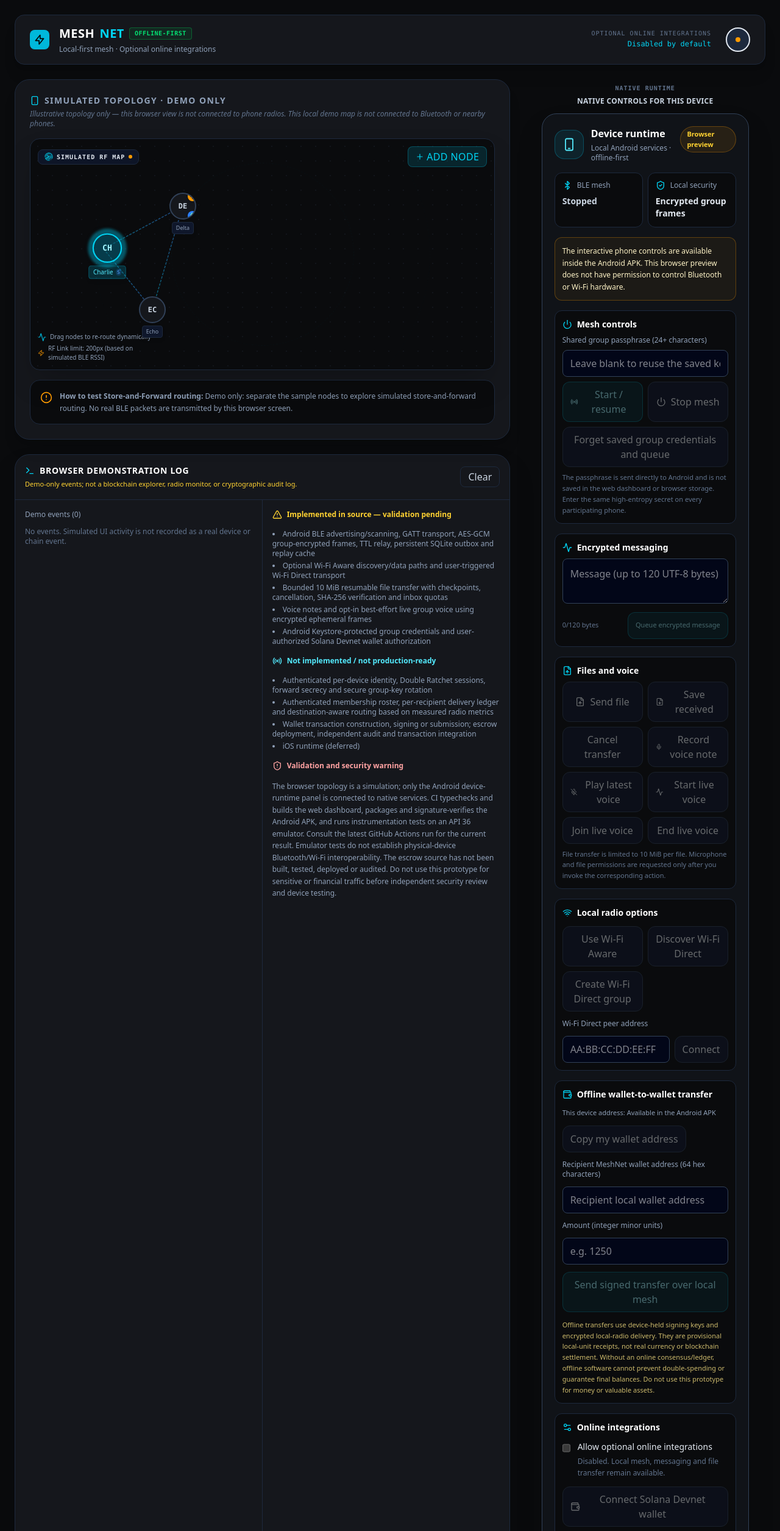
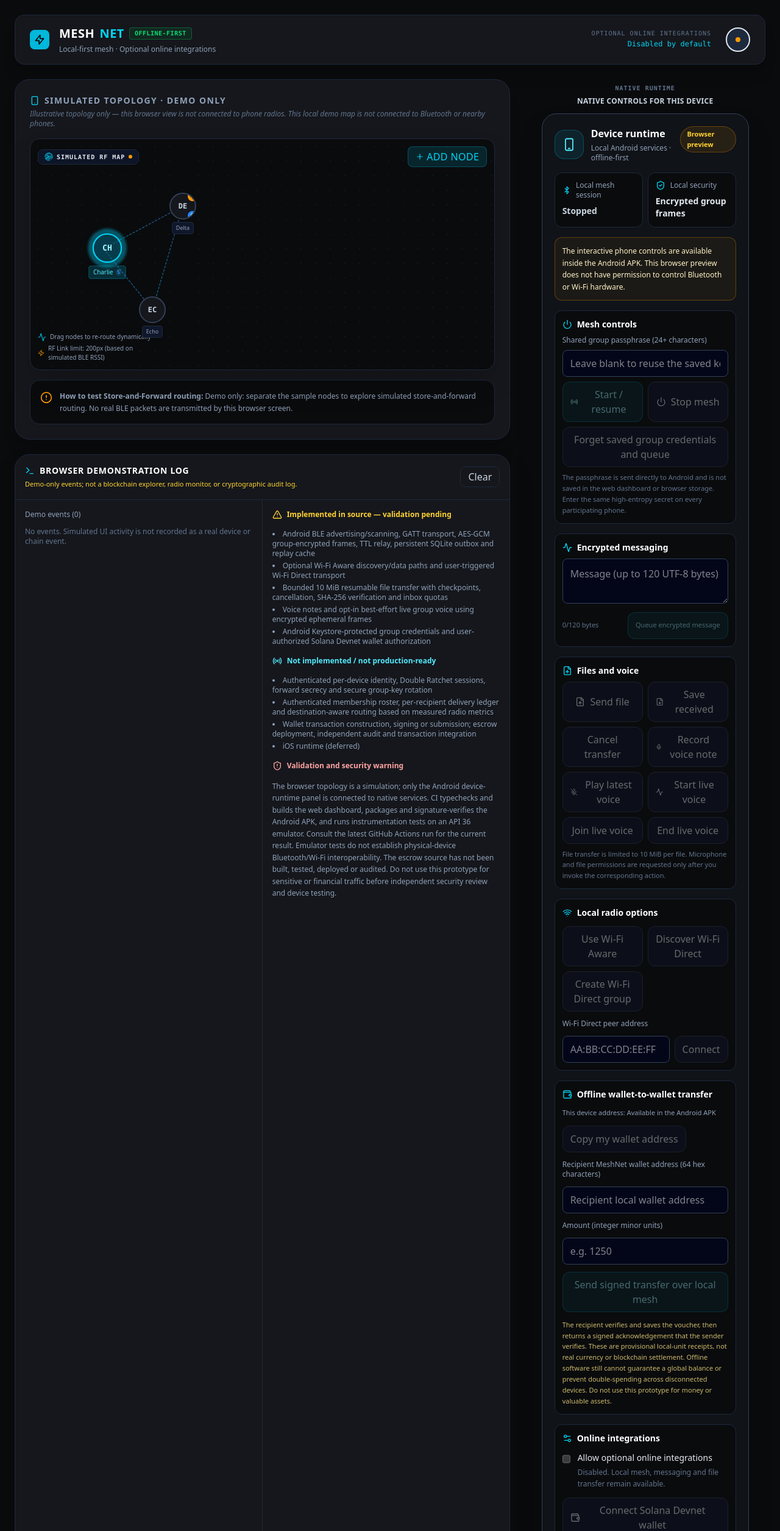
Before and after one commit to esi2ei/meshnet, a React (Vite) app: page / in a window 1280 px wide. Shown: the top 2511 px of the page at 61% size. Built offline with nearby package versions, Linux system fonts and the light colour scheme.

Commit message:
Clarify bidirectional mesh session and wallet acknowledgement status in dashboard

```diff
--- a/src/components/PhoneWorkspace.tsx
+++ b/src/components/PhoneWorkspace.tsx
@@ -123,7 +123,7 @@ export default function PhoneWorkspace() {
 
       <div className="grid grid-cols-2 gap-2">
         <div className="rounded-xl border border-slate-800 bg-[#0A0B0D] p-3">
-          <div className="flex items-center gap-2 text-xs text-slate-400"><Bluetooth className="h-4 w-4 text-cyan-400" /> BLE mesh</div>
+          <div className="flex items-center gap-2 text-xs text-slate-400"><Bluetooth className="h-4 w-4 text-cyan-400" /> Local mesh session</div>
           <div className={`mt-2 text-sm font-semibold ${runtime.running ? 'text-emerald-300' : 'text-slate-300'}`}>{runtime.running ? 'Running' : 'Stopped'}</div>
         </div>
         <div className="rounded-xl border border-slate-800 bg-[#0A0B0D] p-3">
@@ -215,10 +215,10 @@ export default function PhoneWorkspace() {
         <input id="offline-wallet-amount" inputMode="numeric" value={offlineAmount} onChange={(event) => setOfflineAmount(event.target.value.replace(/[^0-9]/g, ''))}
           placeholder="e.g. 1250" className="min-h-11 w-full rounded-lg border border-slate-700 bg-slate-950 px-3 text-sm text-white outline-none focus:border-cyan-400" />
         <button className={primaryClass} disabled={!runtime.native || !runtime.running || !/^[0-9a-f]{64}$/i.test(offlineRecipient) || !/^[1-9][0-9]{0,12}$/.test(offlineAmount)}
-          onClick={() => { const sent = native?.sendOfflinePayment(offlineRecipient.trim().toLowerCase(), Number(offlineAmount)) === true; setLastEvent(sent ? "Signed offline wallet transfer queued over the local mesh" : "Offline wallet transfer was not queued"); if (sent) setOfflineAmount(""); }}>
+          onClick={() => { const sent = native?.sendOfflinePayment(offlineRecipient.trim().toLowerCase(), Number(offlineAmount)) === true; setLastEvent(sent ? "Signed offline transfer queued · waiting for recipient acknowledgement" : "Offline wallet transfer was not queued"); if (sent) setOfflineAmount(""); }}>
           Send signed transfer over local mesh
         </button>
-        <p className="text-[11px] leading-relaxed text-amber-200/80">Offline transfers use device-held signing keys and encrypted local-radio delivery. They are provisional local-unit receipts, not real currency or blockchain settlement. Without an online consensus/ledger, offline software cannot prevent double-spending or guarantee final balances. Do not use this prototype for money or valuable assets.</p>
+        <p className="text-[11px] leading-relaxed text-amber-200/80">The recipient verifies and saves the voucher, then returns a signed acknowledgement that the sender verifies. These are provisional local-unit receipts, not real currency or blockchain settlement. Offline software still cannot guarantee a global balance or prevent double-spending across disconnected devices. Do not use this prototype for money or valuable assets.</p>
       </div>
 
       <div className="space-y-3 rounded-xl border border-slate-800 bg-[#0A0B0D] p-3">
```
